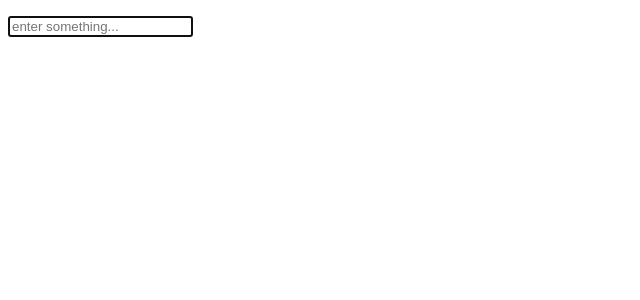
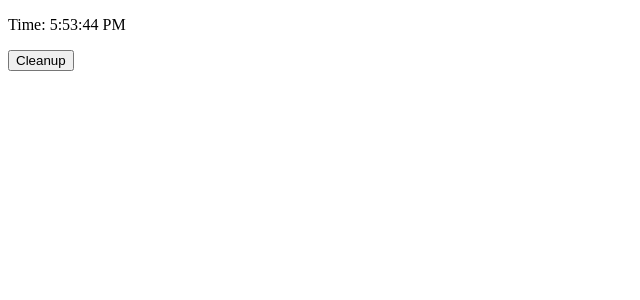
Before and after one commit to SOUROVSARKERTEC12/React, a React (Create React App) app: page / in a window 1280 px wide. Shown: the top 300 px of the page, without its empty margins (0-640 px from the left). Built offline with nearby package versions, Linux system fonts and the light colour scheme.

Commit message:
tricky use of react hook useRef()

```diff
--- a/src/App.js
+++ b/src/App.js
@@ -1,11 +1,12 @@
-import React, { useEffect } from 'react';
-import From from './components/From';
+import React from 'react';
+
+import Time from './components/Time';
 
 export default function App(){
     return(
         <div className="app">
             <div>
-                <From/>
+             <Time/>
             </div>
         </div>
     )
--- a/src/components/From.js
+++ b/src/components/From.js
@@ -1,4 +1,5 @@
 import React, { useEffect, useRef } from 'react';
+import Input from './Input';
 
 export default function From() {
     const inputRef = useRef(null);
--- a/src/components/Time.js
+++ b/src/components/Time.js
@@ -0,0 +1,30 @@
+import React, { useEffect, useRef, useState } from 'react';
+
+export default function Time() {
+    const [date, setDate] = useState(new Date());
+    const buttonRef = useRef();
+
+    const tick = () => {
+        setDate(new Date());
+    };
+
+    useEffect(() => {
+        buttonRef.current = setInterval(tick, 1000);
+
+        // do the cleanup - stop the timer
+        return () => {
+            clearInterval(buttonRef.current);
+        };
+    }, []);
+
+    return (
+        <div>
+            <p>Time: {date.toLocaleTimeString()}</p>
+            <p>
+                <button type='button' onClick={() => clearInterval(buttonRef.current)}>
+                    Cleanup
+                </button>
+            </p>
+        </div>
+    );
+}
```
Also changed, not shown: src/components/Input.js (+11 -0 lines).
